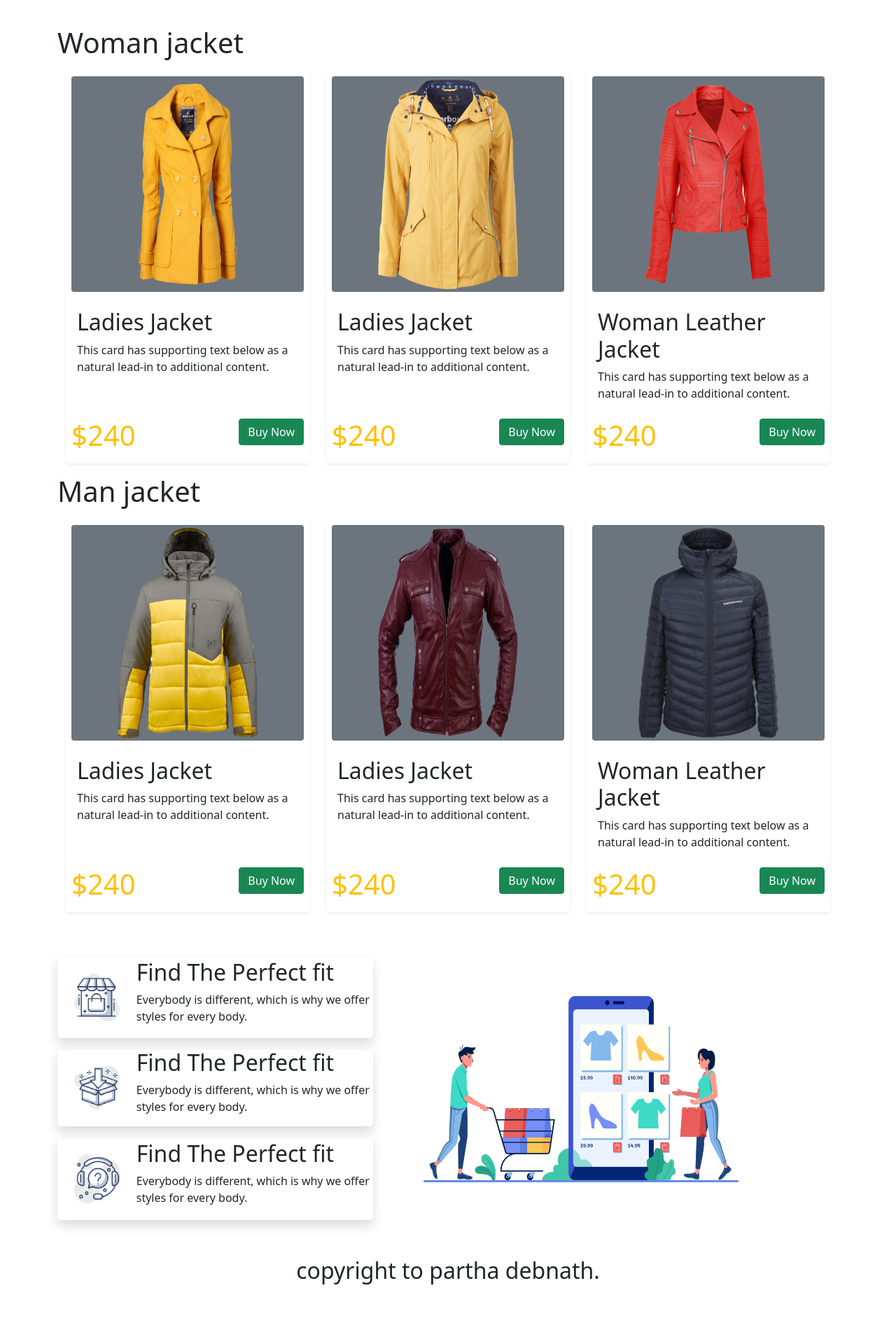
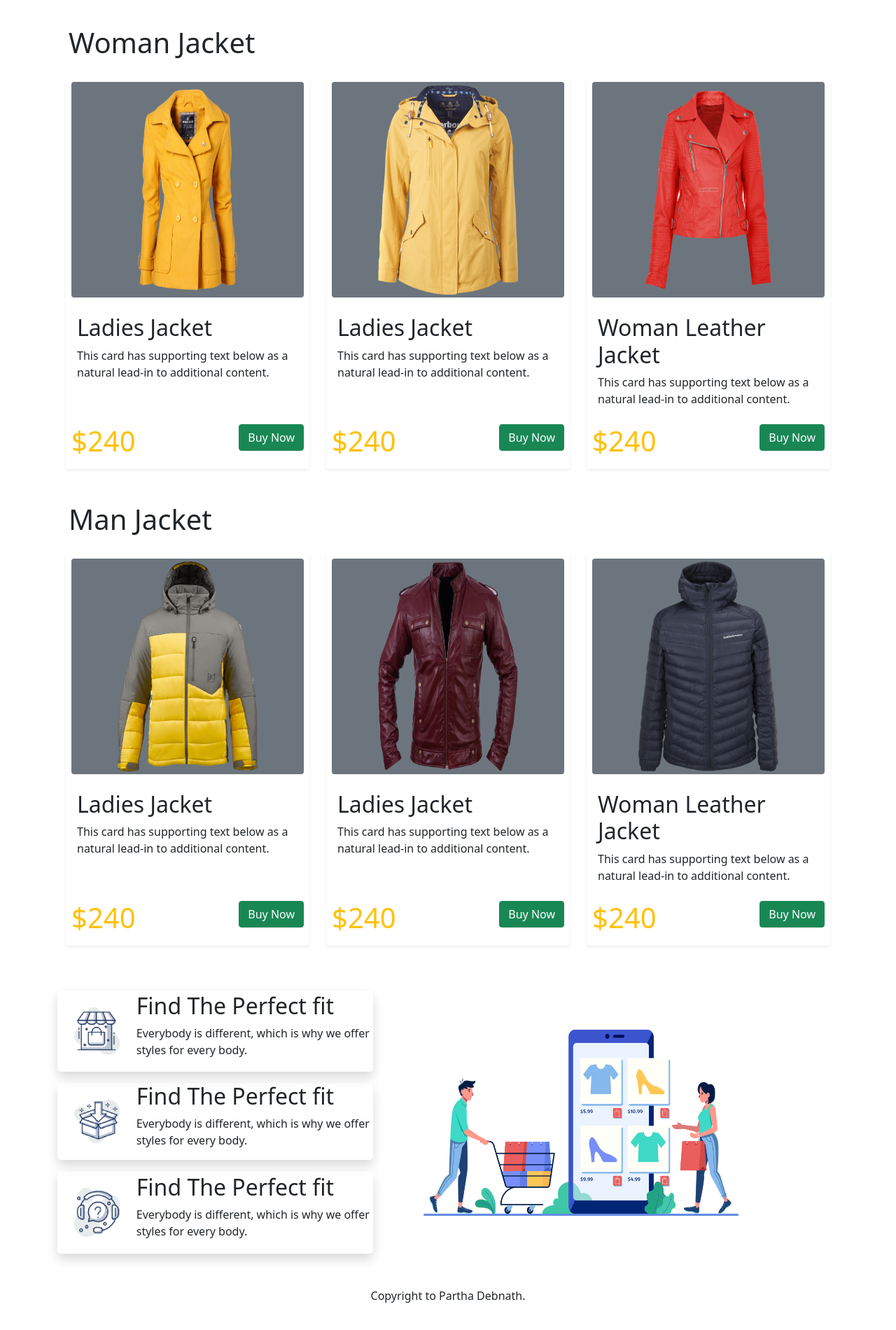
Before and after one commit to Parthadeb1/penguin-fashion-bootstrap, a plain HTML site: page index.html in a window 1280 px wide. Shown: the part 552-2452 px from the top of the page at 70% size. Drawn offline with nearby package versions, Linux system fonts and the light colour scheme.

Commit message:
modified

```diff
--- a/index.html
+++ b/index.html
@@ -60,8 +60,8 @@
     <main>
 
         <!-- woman jacket section--- -->
-        <section class="container">
-            <h1 class="my-3">Woman jacket</h1>
+        <section class="container my-5">
+            <h1 class="mb-4 px-3">Woman Jacket</h1>
           <div class="container">
               <div class="row row-cols-1 row-cols-md-3 g-4">
                   <div class="col">
@@ -115,8 +115,8 @@
         </section>
 
         <!--------- Man jacket----- -->
-        <section class="container my-3">
-          <h1 class="my-3">Man jacket</h1>
+        <section class="container my-5">
+          <h1 class="mb-4 px-3">Man Jacket</h1>
           <div class="container">
               <div class="row row-cols-1 row-cols-md-3 g-4">
                   <div class="col">
@@ -173,7 +173,7 @@
 
        <section class="container my-5">
            <div>
-               <div class="row d-flex">
+               <div class="row d-flex flex-lg-row flex-column-reverse">
                    <div class="col-lg-5">
                        <div class="d-flex align-items-center shadow mt-3 rounded-3">
                            <img class="img-fluid w-25 p-4"src="icons/image 12.png" alt="">
@@ -210,7 +210,7 @@
     <!-- footersection -->
 
     <footer class="container my-5">
-        <p class="fs-2 text-center">copyright to partha debnath.</p>
+        <p class="fw-medium text-center">Copyright to Partha Debnath.</p>
     </footer>
 
 
```
